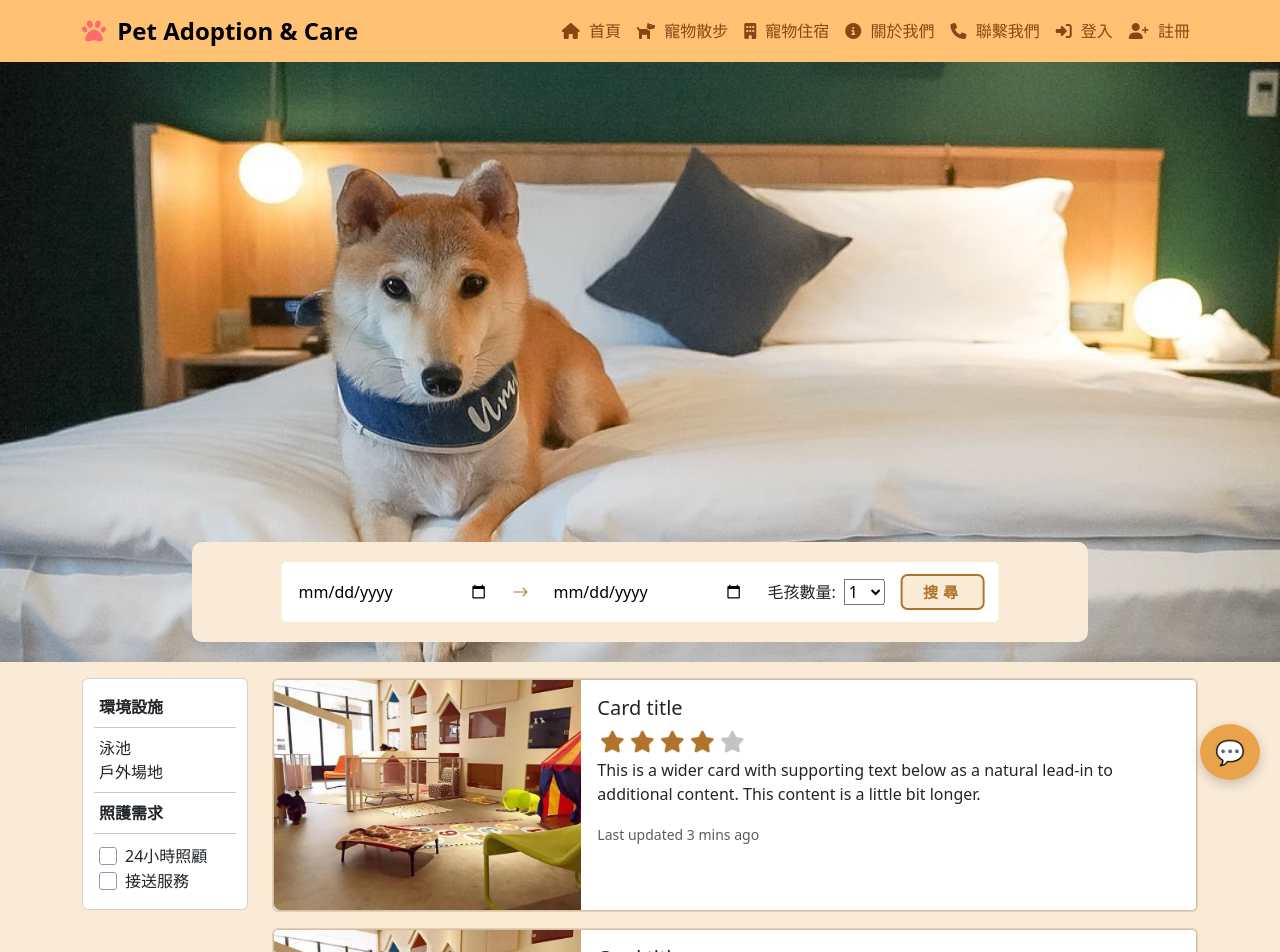
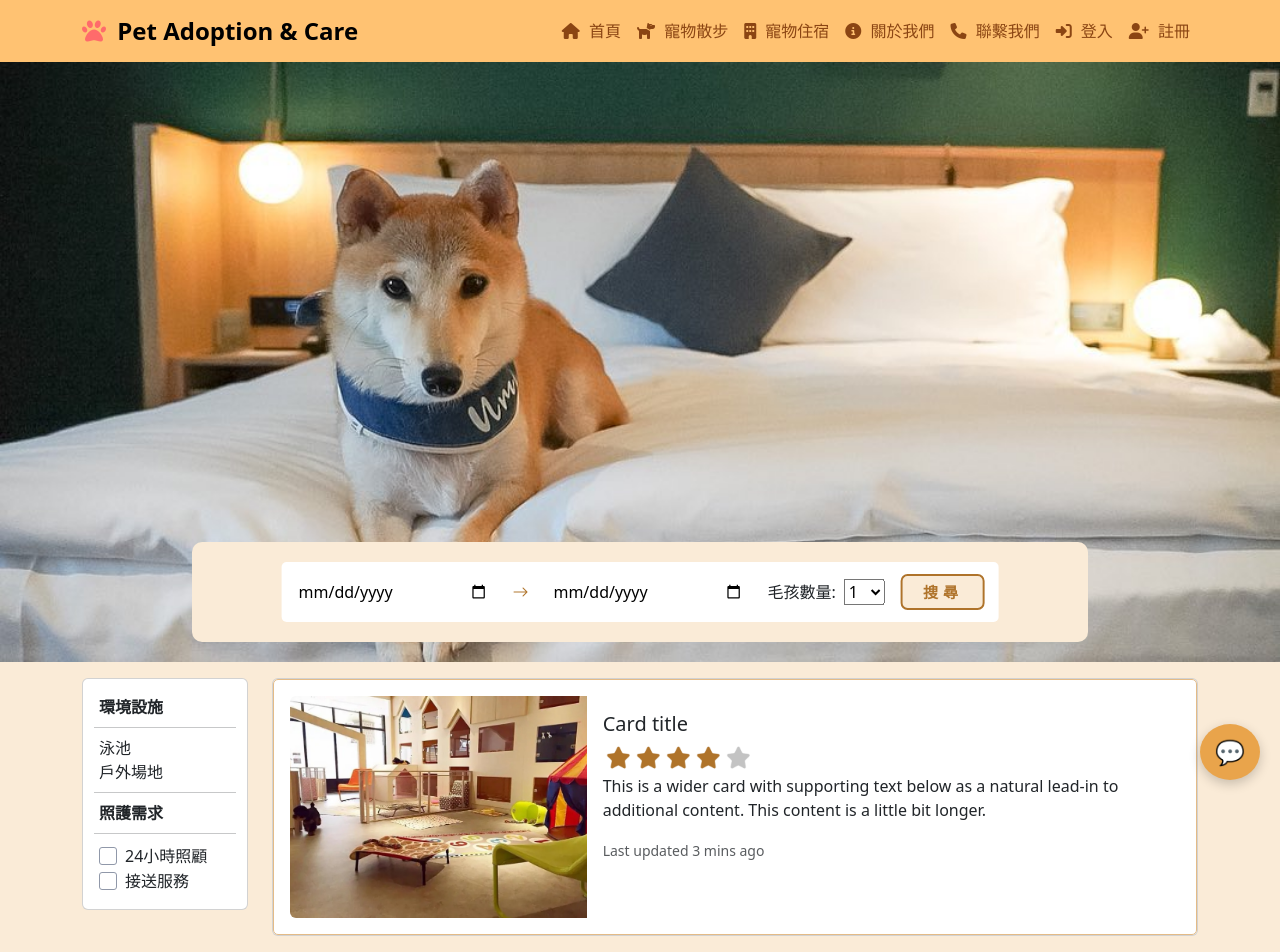
Before and after one commit to sa585951/PetService-project, a Vue app: page /hotel in a window 1280 px wide. Shown: the top 952 px of the page. Built offline with nearby package versions, Linux system fonts and the light colour scheme; the HTML template or start-up script is replaced by a standard one.

Commit message:
hotelCard加padding (p-3)

```diff
--- a/src/components/HotelCard.vue
+++ b/src/components/HotelCard.vue
@@ -1,6 +1,6 @@
 <template>
 <div class="card mb-3" style="max-width: 100%;">
-    <div class="row g-0 hotel_card">
+    <div class="row g-0 hotel_card p-3">
         <div class="col-md-4">
             <img src="../assets/Hotel/hotel_1.jpg" class="img-fluid rounded-start" alt="...">
         </div>
```
